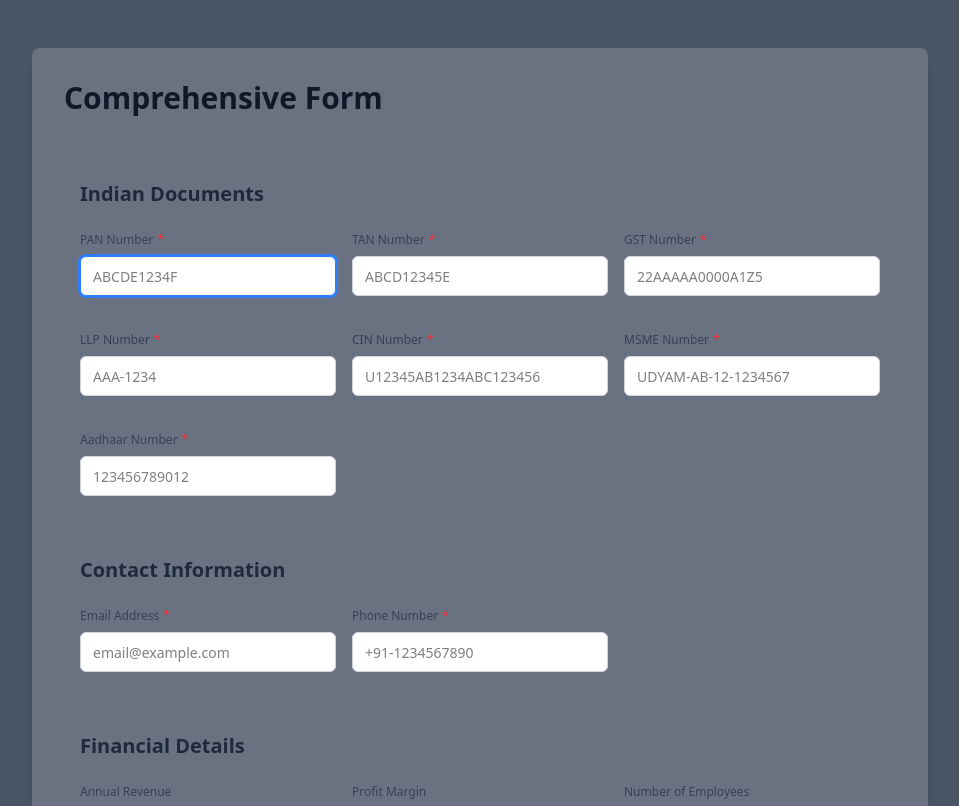
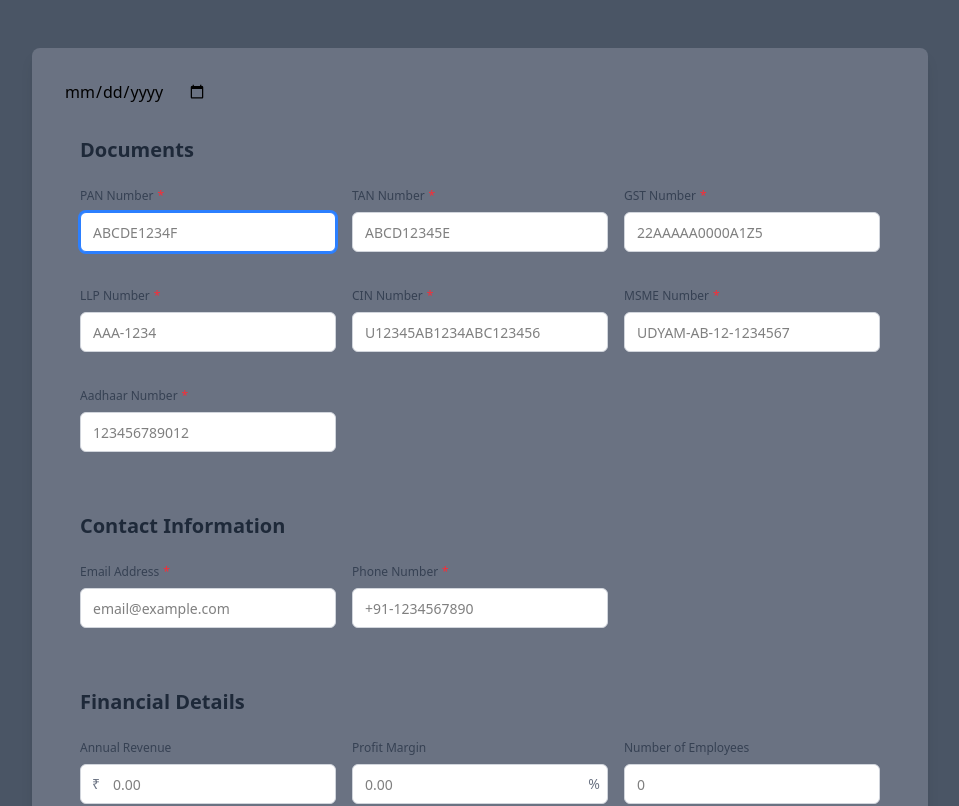
Before and after one commit to Kuldeep-004/InputWrapper, a React (Vite) app: page / in a window 1280 px wide. Shown: the top 806 px of the page, without its empty margins (160-1119 px from the left). Built offline with nearby package versions, Linux system fonts and the light colour scheme.

Commit message:
more validations for custom inputs

```diff
--- a/src/App.jsx
+++ b/src/App.jsx
@@ -1,4 +1,3 @@
-import React from "react";
 import { createForm, FormRenderer } from "./components/form";
 
 const formSchema = [
@@ -6,7 +5,7 @@ const formSchema = [
     element: (
       <div className="col-span-full">
         <h2 className="text-xl font-semibold text-gray-800 mb-2 mt-4">
-          Indian Documents
+          Documents
         </h2>
       </div>
     ),
@@ -25,6 +24,10 @@ const formSchema = [
     label: "TAN Number",
     placeholder: "ABCD12345E",
     required: true,
+  },
+  {
+    id:"customDate",
+    required:true,
   },
   {
     id: "gst",
@@ -140,6 +143,7 @@ const formSchema = [
     label: "Website",
     placeholder: "https://example.com",
     required: false,
+    next:"submitBtn"
   },
 ];
 
@@ -163,12 +167,11 @@ export default function App() {
     <div className="min-h-screen bg-gray-600 py-12 px-4">
       <div className="max-w-4xl mx-auto">
         <div className="bg-gray-500 rounded-lg shadow-lg p-8">
-          <h1 className="text-3xl font-bold text-gray-900 mb-8">
-            Comprehensive Form
-          </h1>
+          <input id={"customDate"} value={formMethods.watch("customDate")} onChange={(e)=>formMethods.setValues({customDate:e.target.value})} onBlur={() => formMethods.validateFields(["customDate"])} type="date"/>
             <FormRenderer formMethods={formMethods} />
             <div className="mt-8 flex gap-4">
               <button
+                id="submitBtn"
                 type="submit"
                 onClick={handleSubmit}
                 className="bg-blue-600 text-white px-6 py-2 rounded-lg hover:bg-blue-700 transition-colors"
--- a/src/components/form/createForm.js
+++ b/src/components/form/createForm.js
@@ -13,7 +13,7 @@ export function useCreateForm({ schema, theme = {}, initialValues = {} }) {
   const [, forceUpdate] = useState({});
 
   const fieldIds = useMemo(
-    () => schema.filter((f) => f.id && f.type).map((f) => f.id),
+    () => schema.filter((f) => f.id && !schema.element).map((f) => f.id),
     [schema],
   );
 
@@ -82,7 +82,7 @@ export function useCreateForm({ schema, theme = {}, initialValues = {} }) {
   const validateField = useCallback(
     (id, value) => {
       const field = fieldMap[id];
-      if (!field || !field.type) return null;
+      if (!field || field.element) return null;
 
       if (field.customValidation) {
         const error = field.customValidation(value);
@@ -180,7 +180,7 @@ export function useCreateForm({ schema, theme = {}, initialValues = {} }) {
 
         if (field.customValidation) {
           const error = field.customValidation(value);
-          if (error){
+          if (error) {
             errors.push(errors);
           }
         }
```
